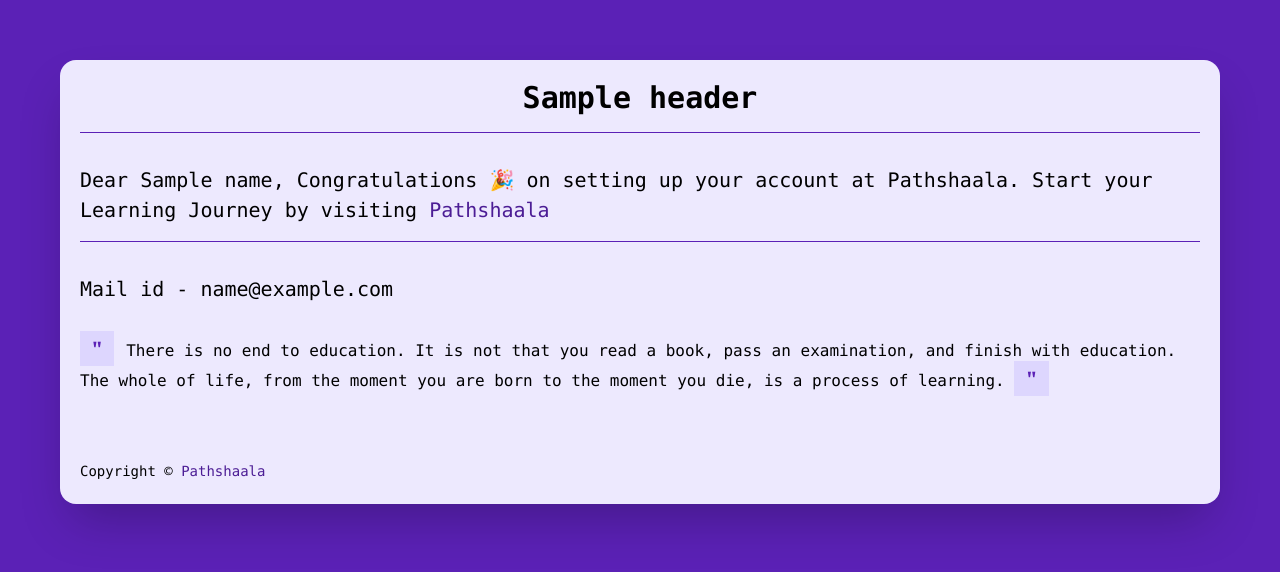
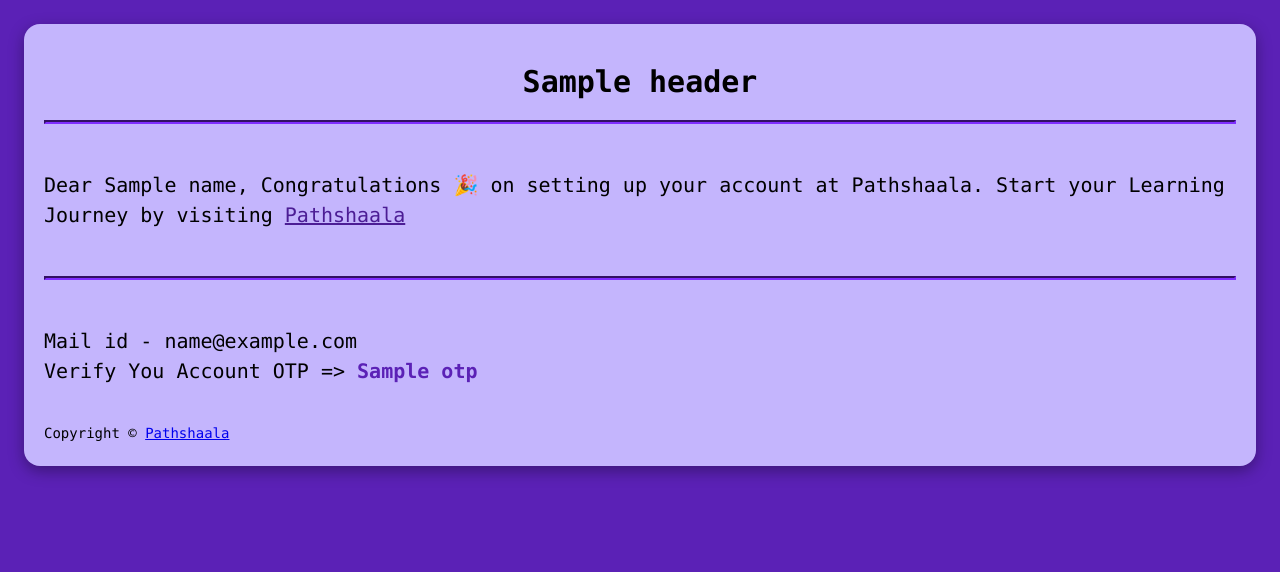
Before and after one commit to 26ANSH/Pathshaala, a Django app: template student/templates/mail.html in a window 1280 px wide. Shown: the top 572 px of the page. Run offline with Django 3.2, Linux system fonts and the light colour scheme; the template is opened without the code that fills it: most values are stand-ins (such as "Sample title", 1, 10 or a date in 2020); parts of the project's set-up code (start-up, migrations or seed data) failed here and were passed over.

Commit message:
updated uri's

```diff
--- a/student/templates/mail.html
+++ b/student/templates/mail.html
@@ -2,43 +2,44 @@
 <!DOCTYPE html>
 <html lang="en">
 	<head>
-    <title>Django Tailwind</title>
+    <title>Pathshaala Mail</title>
 		<meta charset="UTF-8">
 		<meta name="viewport" content="width=device-width, initial-scale=1.0">
 		<meta http-equiv="X-UA-Compatible" content="ie=edge">
-		<link href="https://unpkg.com/tailwindcss@^2/dist/tailwind.min.css" rel="stylesheet">
 	</head>
 
-	<body class="bg-purple-800 p-10">
+	<body style="background-color: rgba(91, 33, 182, 1); padding: 1rem; font-family: ui-monospace, SFMono-Regular, Menlo, Monaco, Consolas, Liberation Mono, Courier New, monospace;">
 
-    <div class="m-5 p-5 rounded-2xl text-black text-xl font-mono bg-purple-100 leading-normal tracking-normal max-h-screen shadow-2xl">
+    <div style="background-color: rgba(196, 181, 253, 1); padding: 1.25rem; border-radius: 1rem; color: rgba(0, 0, 0, 1); font-size: 1.25rem; line-height: 1.75rem; line-height: 1.5; letter-spacing: 0em; box-shadow: rgba(0, 0, 0, 0.35) 0px 5px 15px;" >
 
-        <h1 class="text-center text-3xl font-bold">{{ header }}</h1>
+        <h1 style="font-weight: 700; text-align: center; font-size: 1.875rem; line-height: 2.25rem;">{{ header }}</h1>
 
-        <hr class="border-6 text-3xl font-bold p-2 my-4 border-purple-800">
+        <hr style="border-width: 2px; border-color: rgba(91, 33, 182, 1); margin-top: 1rem; margin-bottom: 1rem;">
+
+        <br>
 
         Dear {{ name }},
         Congratulations 🎉 on setting up your account at Pathshaala.
-        Start your Learning Journey by visiting <a class="text-purple-900 hover:bg-purple-300 hover:underline" href="https://pathshaala.azurewebsites.net/teacher">Pathshaala</a>
-        <hr class="border-6 text-4xl font-bold p-2 my-4 border-purple-800">
+        Start your Learning Journey by visiting <a style=" color: rgba(76, 29, 149, 1); " href="https://pathshaala.azurewebsites.net/teacher">Pathshaala</a>
+
+        <br>
+        <br>
+
+
+        <hr style="border-width: 2px; border-color: rgba(91, 33, 182, 1); margin-top: 1rem; margin-bottom: 1rem;">
+
+        <br>
 
         Mail id - {{ email }}
 
         <br>
+
+        Verify You Account OTP => <span style="color: rgba(91, 33, 182, 1); font-weight: 700;">{{ otp }}</span>
+
+        <br >
         <br>
 
-        <span class="text-xl font-serif font-bold text-purple-800 bg-purple-200 px-3 py-1">"</span>
-        <span class="text-base text-center">
-
-            There is no end to education. It is not that you read a book, pass an examination, and finish with education. The whole of life, from the moment you are born to the moment you die, is a process of learning.
-
-        </span>
-        <span class="text-xl font-bold text-purple-800 bg-purple-200 px-3 py-1 font-serif">"</span>
-        <br>
-        <br>
-        <br>
-
-        <span class="text-sm mt-5 text-center">Copyright © <a href="https://pathshaala.azurewebsites.net/" class="text-center text-purple-900 hover:bg-purple-300 hover:underline">Pathshaala</a></span>
+        <span style="text-align: center; margin-top: 1.25rem; font-size: 0.875rem; line-height: 1.25rem;">Copyright © <a href="https://pathshaala.azurewebsites.net/" class="text-center text-purple-900 hover:bg-purple-300 hover:underline">Pathshaala</a></span>
 
 
 
--- a/student/templates/teacher/login.html
+++ b/student/templates/teacher/login.html
@@ -22,7 +22,7 @@
                                     <a href="#" class="text-sm text-purple-700 hover:bg-purple-100 hover:underline">Forgot password?</a>
                                 </div>
                                 <hr class="my-4 border-2 border-purple-800">
-                                <span class="text-sm">Don't have an account ? <a href="/teacher/signup" class="text-purple-700 hover:bg-purple-100 hover:underline">Signup Here</a></span>
+                                <span class="text-sm">Don't have an account ? <a href="/teacher/auth/signup" class="text-purple-700 hover:bg-purple-100 hover:underline">Signup Here</a></span>
             </div>
         </form>
     </div>
--- a/student/templates/teacher/signup.html
+++ b/student/templates/teacher/signup.html
@@ -112,7 +112,7 @@
 
                                         <hr class="my-4 border-2 border-purple-800">
 
-                                        <span class="text-sm">Already have an account ? <a href="/teacher/login"
+                                        <span class="text-sm">Already have an account ? <a href="/teacher/auth/login"
                                                 class="text-purple-700 hover:bg-purple-100 hover:underline">Login</a></span>
             </div>
         </form>
```
